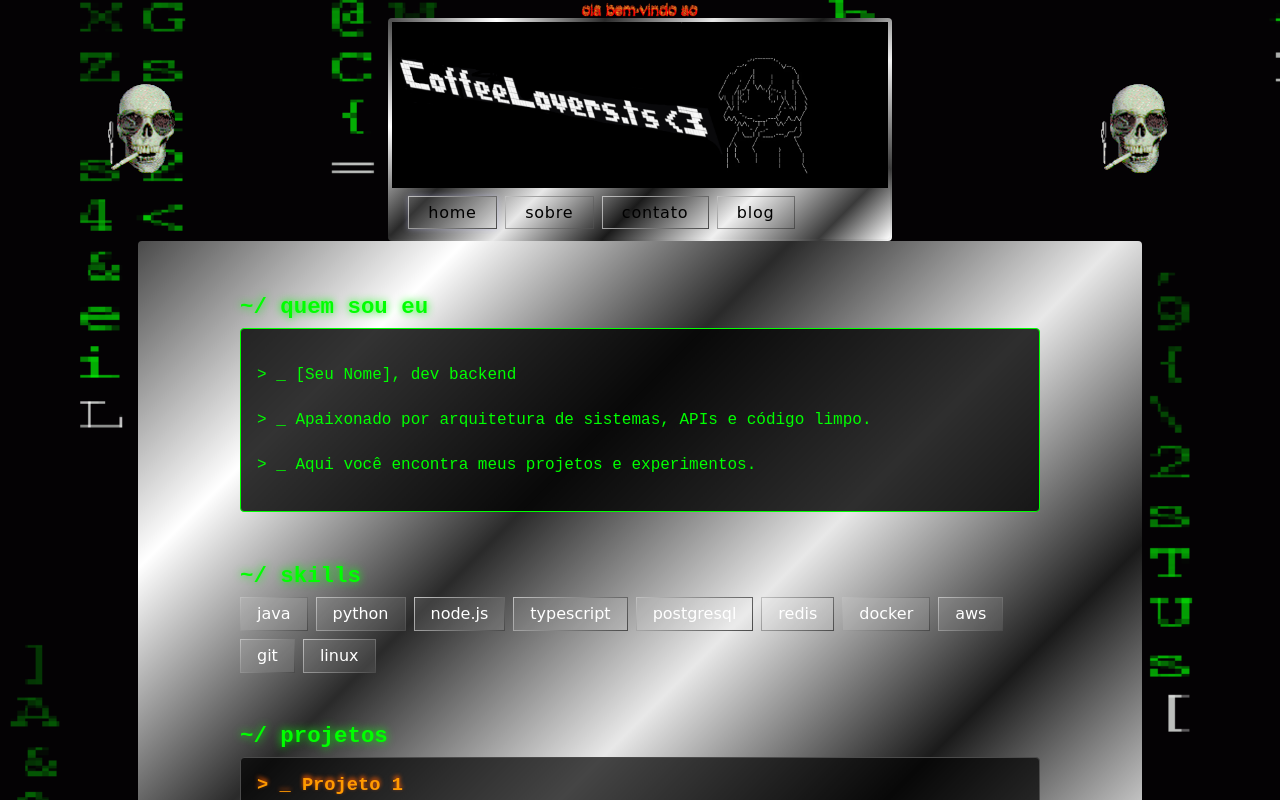
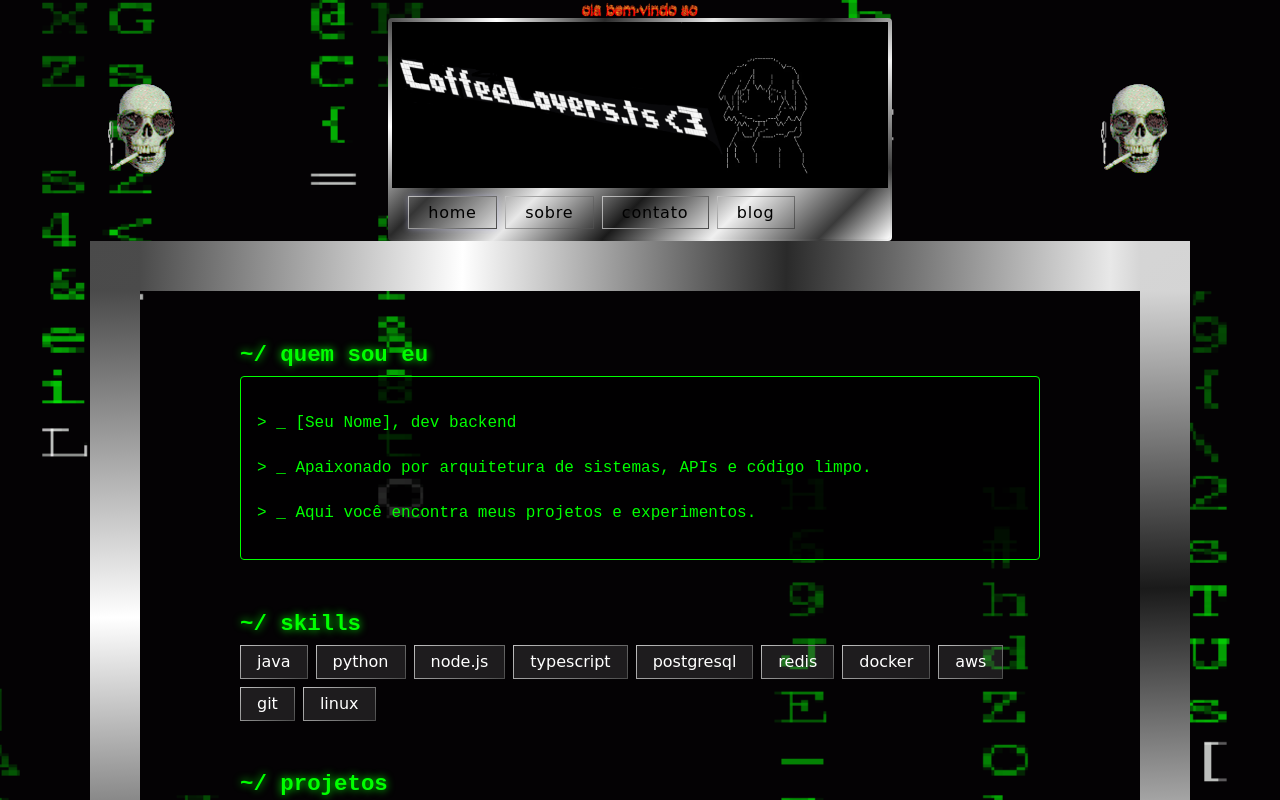
Before and after one commit to onlyvitor/portifolio-legal, an Angular app: page / in a window 1280 px wide. Shown: the top 800 px of the page. Built offline with nearby package versions, Linux system fonts and the light colour scheme.

Commit message:
fix: use border-image instead of background for thin metallic border

```diff
--- a/src/app/home/home.css
+++ b/src/app/home/home.css
@@ -1,6 +1,6 @@
 .home-border {
-  padding: 2px;
-  background: linear-gradient(
+  border: 50px solid transparent;
+  border-image: linear-gradient(
       135deg,
       #4a4a4a 0%,
       #ffffff 15%,
@@ -10,8 +10,8 @@
       #f0f0f0 75%,
       #3a3a3a 90%,
       #ffffff 100%
-  );
-  border-radius: 4px;
+    )
+    1;
   max-width: 1000px;
   margin: 0 auto;
 }
```
Lines whose indentation alone changed are shown as unchanged.
